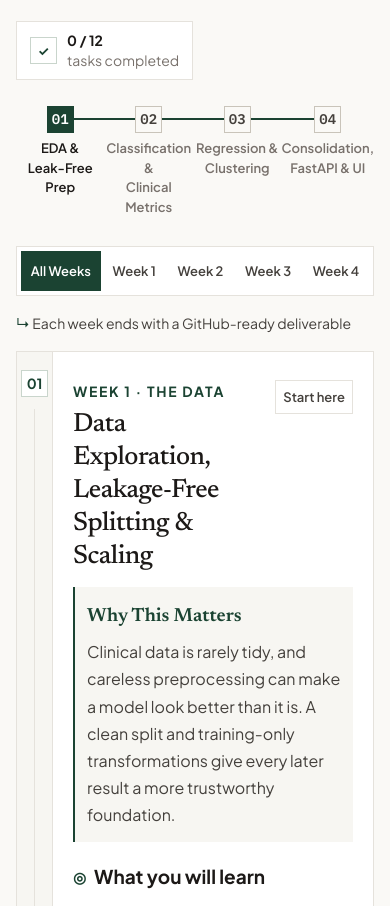
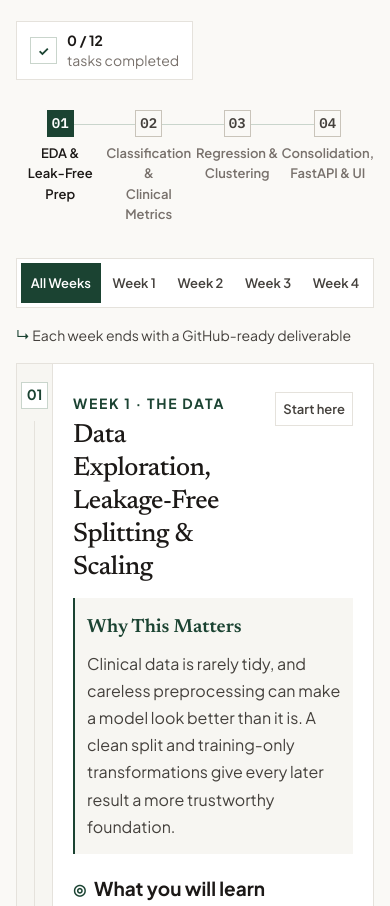
Before and after one commit to Ath-07/HeartDiseaseModeling_MenteeRepo, a plain HTML site: page index.html in a window 390 px wide. Shown: the part 1539-2445 px from the top of the page. Drawn offline with Linux system fonts and the light colour scheme.

Commit message:
Fixed roadmap line clashing

```diff
--- a/styles.css
+++ b/styles.css
@@ -110,11 +110,11 @@ h1 span { color: var(--forest); }
 .completion-pill strong { font-size: .875rem; }
 .completion-pill small { color: var(--muted); font-size: .875rem; }
 
-.progress-track { position: relative; display: grid; grid-template-columns: repeat(4, 1fr); margin: 36px 0 29px; }
-.progress-line { position: absolute; top: 14px; right: 12.5%; left: 12.5%; height: 2px; background: var(--forest); }
-.progress-step { position: relative; display: flex; align-items: center; gap: 10px; color: var(--muted); }
-.step-number { width: 29px; height: 29px; z-index: 1; display: grid; flex: 0 0 29px; place-items: center; border: 1px solid #C9C4BA; background: var(--canvas); color: var(--body); font-family: var(--mono); font-size: .875rem; font-weight: 700; }
-.step-title { font-size: .875rem; font-weight: 600; line-height: 1.5; }
+.progress-track { position: relative; display: grid; grid-template-columns: repeat(4, 1fr); margin: 42px 0 34px; }
+.progress-line { position: absolute; top: 16px; right: 12.5%; left: 12.5%; height: 1px; background: #C9D5CC; }
+.progress-step { position: relative; min-height: 78px; display: flex; flex-direction: column; align-items: flex-start; gap: 10px; color: var(--muted); }
+.step-number { width: 34px; height: 34px; z-index: 1; display: grid; flex: 0 0 34px; place-items: center; border: 1px solid #C9C4BA; background: var(--canvas); color: var(--body); font-family: var(--mono); font-size: .875rem; font-weight: 700; }
+.step-title { max-width: 210px; font-size: .875rem; font-weight: 600; line-height: 1.55; }
 .progress-step.is-current .step-number, .progress-step.is-complete .step-number { border-color: var(--forest); background: var(--forest); color: var(--paper); }
 .progress-step.is-current .step-title, .progress-step.is-complete .step-title { color: var(--ink); }
 
@@ -249,8 +249,8 @@ code { font-family: var(--mono); font-size: .94em; }
   .section-heading h2, .repo-heading h2 { font-size: 1.75rem; }
   .section-heading { flex-wrap: wrap; }
   .completion-pill { min-width: auto; }
-  .progress-track { margin-top: 26px; }
-  .progress-line { top: 12px; right: 11%; left: 11%; }
+  .progress-track { min-height: 110px; margin-top: 30px; }
+  .progress-line { top: 14px; right: 11%; left: 11%; }
   .progress-step { flex-direction: column; align-items: center; gap: 6px; text-align: center; }
   .step-number { width: 27px; height: 27px; flex-basis: 27px; font-size: .875rem; }
   .step-title { max-width: 96px; font-size: .8125rem; }
```
